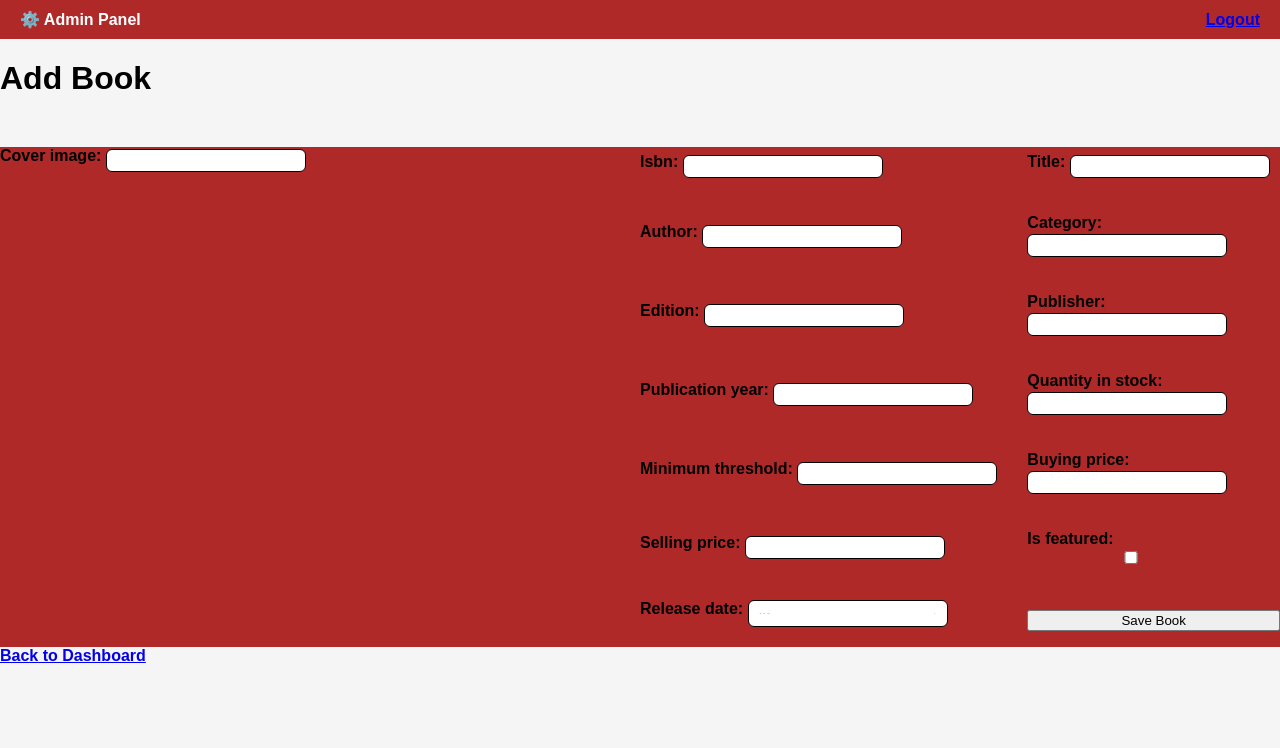
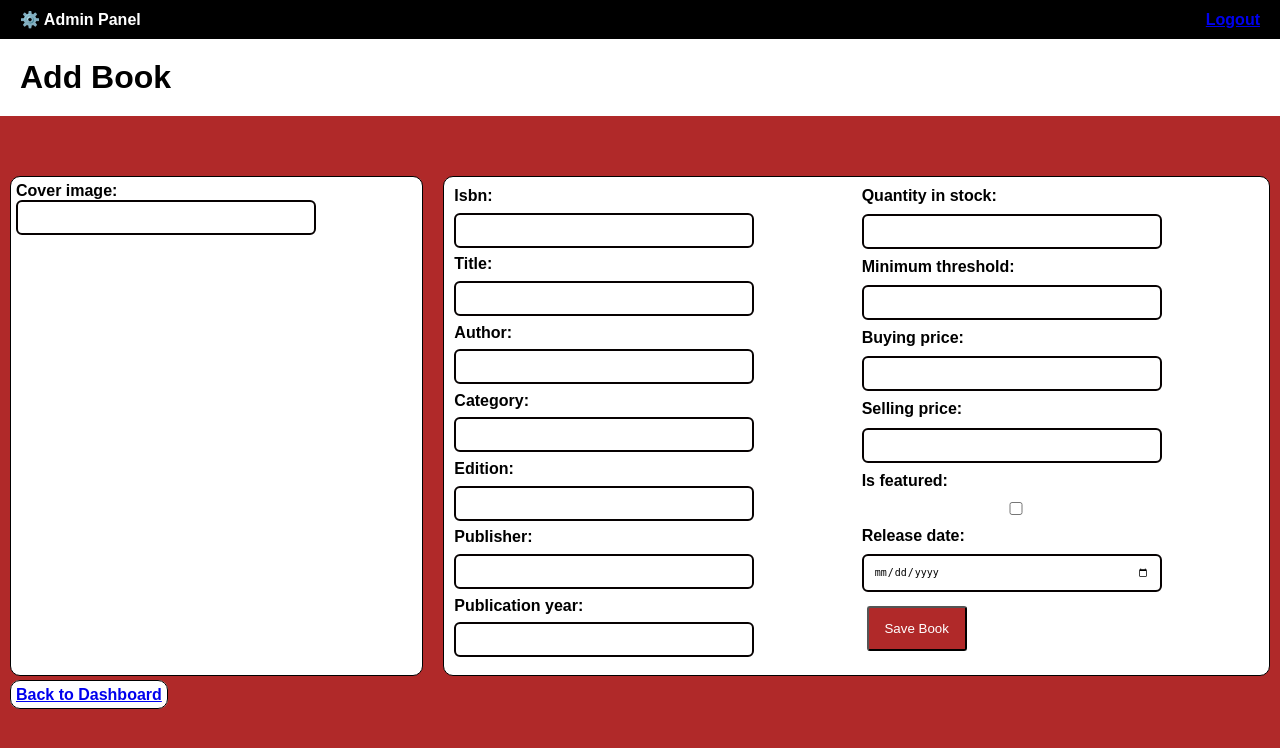
Before and after one commit to jhn02222/Team6, a Django app: page /admin/add-book/ in a window 1280 px wide. Shown: the top 748 px of the page. Run offline with Django 5.2, Linux system fonts and the light colour scheme; the visitor is signed in with stand-in values (Sample User, id 1).

Commit message:
add book edit, cart, admin home

```diff
--- a/bookstore/store/templates/admin/add_book.html
+++ b/bookstore/store/templates/admin/add_book.html
@@ -9,17 +9,23 @@
       font-weight: bold;
       margin: 0;
       padding: 0;
-      background-color: #f5f5f5;
+      background-color: #B02929;
 
     }
 
     .navbar {
-            background-color: #B02929;
+      background-color: black;
       color: white;
       padding: 10px 20px;
       display: flex;
       justify-content: space-between;
       align-items: center;
+        }
+
+    .header {
+      background-color: white;
+      margin: 0;
+      padding: 20px;
     }
     .image-box {
       background-color: black;
@@ -34,33 +40,77 @@
       background-color: #B02929;
       display: grid;
       height: 500px;
-      grid-template-columns: 1fr 1fr;
+      grid-template-columns: 1fr 2fr;
       display: grid;
-      justify-content: space-between;
+      gap: 20px;
+      padding: 10px;
+      margin-top: 50px;
+    }
+    .left-side {
+      background-color: white;
+      border: 1px solid black;
+      border-radius: 10px;
+      padding: 5px;
     }
     .right-side {
+      background-color: white;
       display: grid;
-      grid-template-columns: auto 1fr;
-      gap: 10px 30px;
-      align-items: center;
+      grid-template-columns: 1fr 1fr;
+      border: 1px solid black;
+      border-radius: 10px;
+      margin: 0;
+      padding: 5px;
 
     }
-    .submit {
+
+    .add-button {
       max-width: 100px;
+      height: 45px;
+      background-color: #B02929;
+      color: white;border-radius: 3px;
+      margin: 5px;
+    }
+    .add-button:hover {
+      cursor: pointer;
     }
 
     .section {
-      margin-bottom: 50px;
+      margin: 0;
+      padding: 0;
     }
 
     input, select, textarea {
     padding: 10px;
-  font-size: 1px;
-  width: 200px;
-  border: 1px solid #060101;
+    font-size: 10px;
+    width: 300px;
+    border: 2px solid #060101;
     border-radius: 6px;
     box-sizing: border-box;
-  margin-bottom: 15px;
+}
+
+.info {
+  display: contents;
+  margin: 0;
+  padding: 0;
+}
+.right-left-side {
+  display: grid;
+  align-items: start;
+  margin: 5px;
+}
+
+.right-right-side {
+  display: grid;
+  align-items: start;
+  margin: 5px;
+}
+
+.back-dashboard {
+  background-color: white;
+  padding: 5px;
+  margin: 10px;
+  border-radius: 10px;
+  border: 1px solid black;
 }
 
   </style>
@@ -78,7 +128,7 @@
   <div>
 
     <div class="section">
-      <h1>Add Book</h1>
+      <h1 class="header">Add Book</h1>
     </div>
     <form method="POST">
       {% csrf_token %}
@@ -89,78 +139,81 @@
          {{form.cover_image}}
       </div>
       <div class="right-side">
-
-        <div class="label-info">
+        <div class="right-left-side">
+        <div class="info">
         {{form.isbn.label_tag}}
          {{form.isbn}}
         </div>
 
-        <div class="title-info">
+        <div class="info">
           {{form.title.label_tag}}
           {{form.title}}
         </div>
 
-        <div class="author-info">
+        <div class="info">
           {{form.author.label_tag}}
           {{form.author}}
         </div>
 
-        <div class="category-info">
+        <div class="info">
         {{form.category.label_tag}}
          {{form.category}}
         </div>
 
-        <div class="edition-info">
+        <div class="info">
           {{form.edition.label_tag}}
           {{form.edition}}
         </div>
 
-        <div class="publisher-info">
+        <div class="info">
           {{form.publisher.label_tag}}
           {{form.publisher}}
         </div>
 
-        <div class="publication-info">
+        <div class="info">
         {{form.publication_year.label_tag}}
          {{form.publication_year}}
         </div>
+      </div>
 
-        <div class="quantity-info">
+      <div class="right-right-side">
+        <div class="info">
           {{form.quantity_in_stock.label_tag}}
           {{form.quantity_in_stock}}
         </div>
 
-        <div class="minimum-threshold-info">
+        <div class="info">
           {{form.minimum_threshold.label_tag}}
           {{form.minimum_threshold}}
         </div>
 
-        <div class="buying-price-info">
+        <div class="info">
         {{form.buying_price.label_tag}}
          {{form.buying_price}}
         </div>
 
-        <div class="selling-price-info">
+        <div class="info">
           {{form.selling_price.label_tag}}
           {{form.selling_price}}
         </div>
 
-        <div class="featured-info">
+        <div class="info">
           {{form.is_featured.label_tag}}
           {{form.is_featured}}
         </div>
 
-        <div class="release-info">
+        <div class="info">
           {{form.release_date.label_tag}}
           {{form.release_date}}
         </div>
+        <button type="submit" class="add-button">Save Book</button>
+    </div>
 
-        <button type="submit">Save Book</button>
 
       </div>
     </form>
   </div>
-  <a href="{% url 'admin' %}">Back to Dashboard</a>
+  <a href="{% url 'admin' %}" class="back-dashboard">Back to Dashboard</a>
 </body>
 
 </html>
```
Also changed, not shown: bookstore/store/templates/admin/home.html (+21 -10 lines), bookstore/store/templates/store/cart.html (+76 -11 lines). Lines whose indentation alone changed are shown as unchanged.
